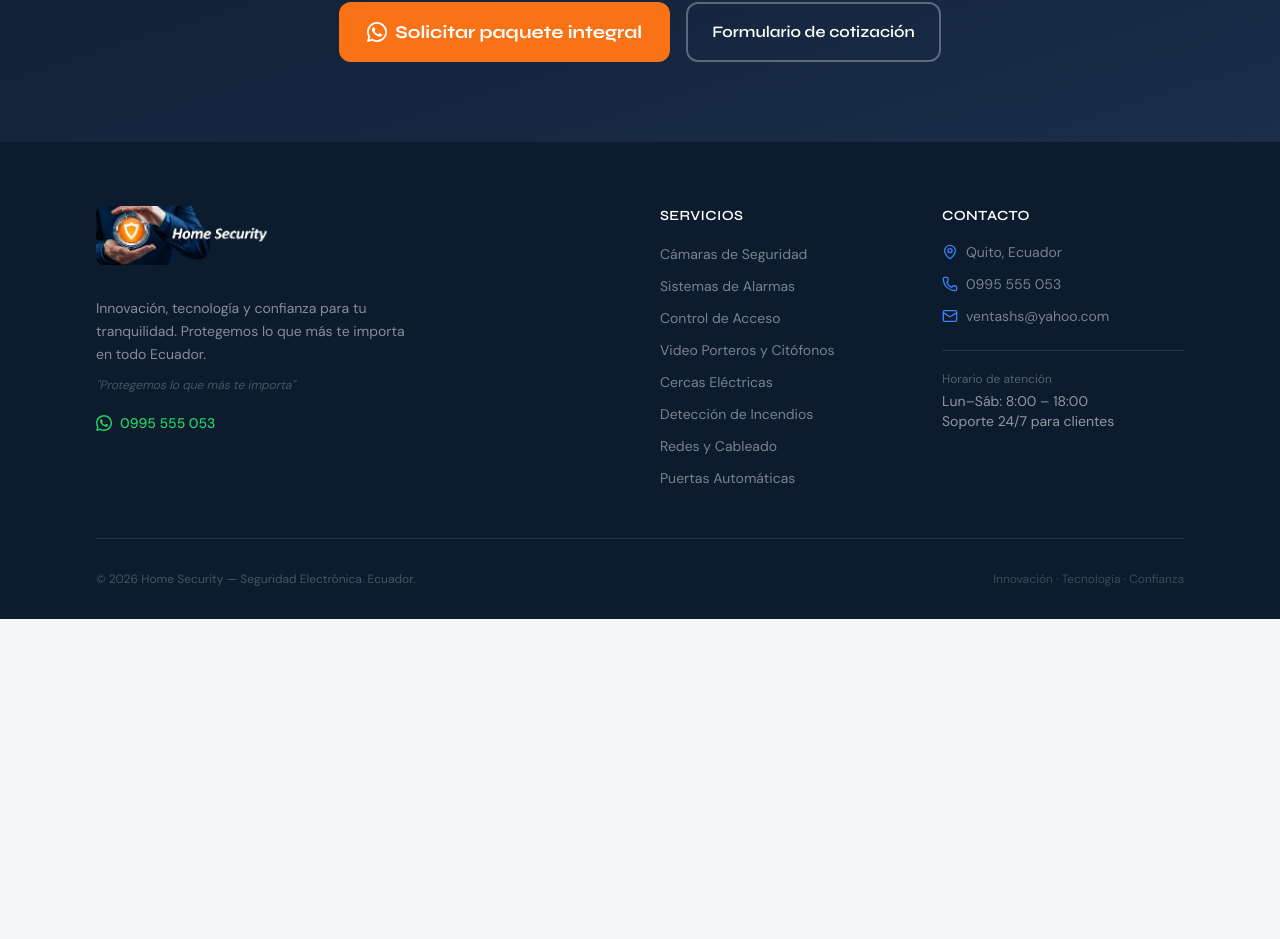
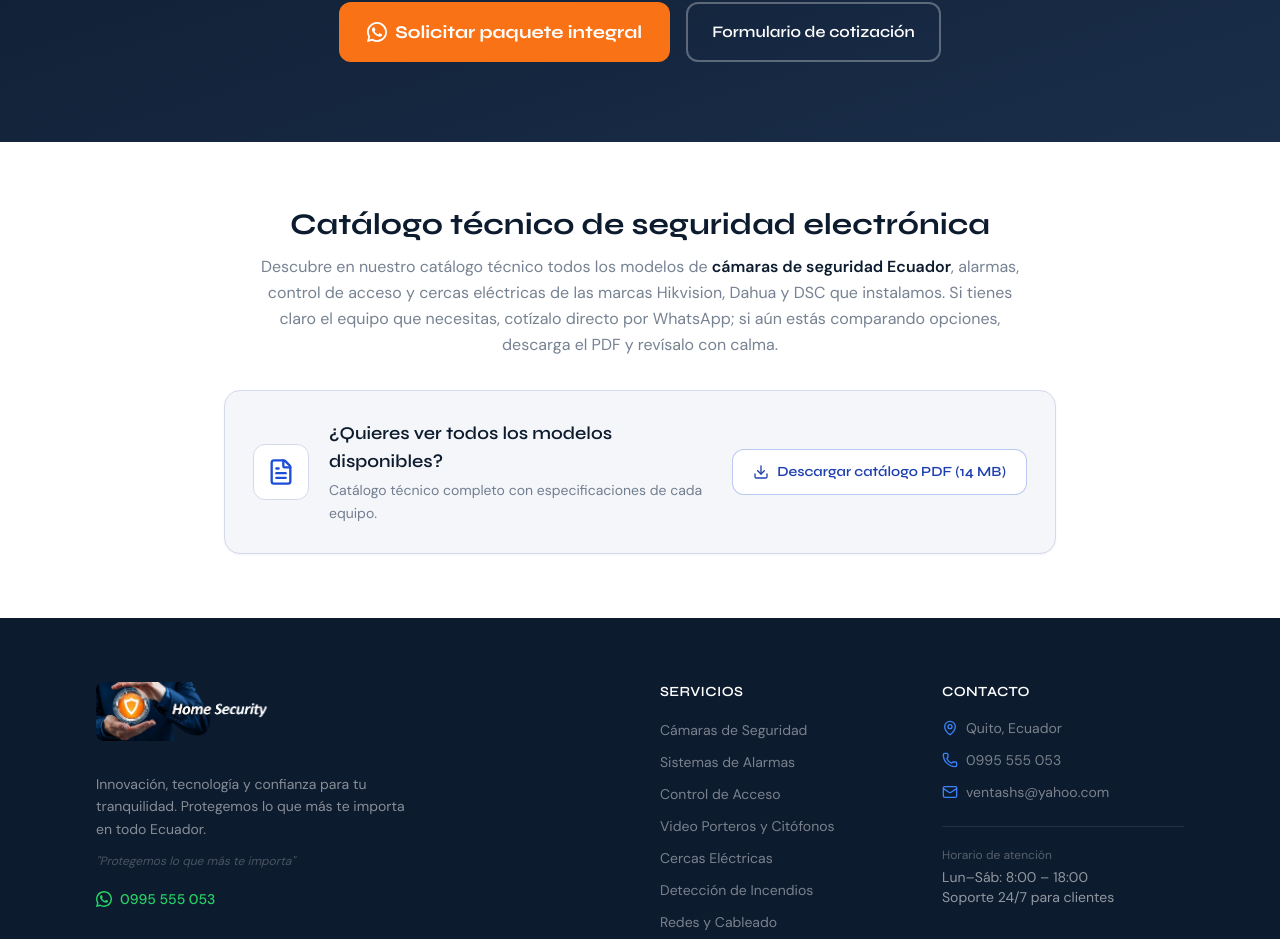
Before and after one commit to KevinCndor/HomeSecurity, a Next.js app: page /servicios in a window 1280 px wide. Shown: the part 6004-6943 px from the top of the page. Before the commit the page ends 6623 px from the top, so only its background shows below. Built offline with nearby package versions, Linux system fonts and the light colour scheme; no server answers.

Commit message:
feat(servicios): add catalog section below bottom CTA

```diff
--- a/app/servicios/page.tsx
+++ b/app/servicios/page.tsx
@@ -2,6 +2,7 @@ import Link from "next/link";
 import Image from "next/image";
 import Footer from "@/components/Footer";
 import WaIcon from "@/components/WaIcon";
+import CatalogDownloadCard from "@/components/CatalogDownloadCard";
 import { Phone, ArrowRight } from "lucide-react";
 
 import { WA_SERVICIOS, PHONE_HREF, PHONE_DISPLAY, waService } from "@/lib/constant";
@@ -162,6 +163,25 @@ export default function ServiciosPage() {
         </div>
       </section>
 
+      {/* Catálogo técnico PDF */}
+      <section className="py-16 bg-white">
+        <div className="max-w-4xl mx-auto px-4 sm:px-6 lg:px-8">
+          <div className="max-w-3xl mx-auto mb-8 text-center">
+            <h2 className="font-display font-bold text-2xl sm:text-3xl text-navy-900 mb-3">
+              Catálogo técnico de seguridad electrónica
+            </h2>
+            <p className="font-body text-navy-800/60 text-base leading-relaxed">
+              Descubre en nuestro catálogo técnico todos los modelos de{" "}
+              <strong className="text-navy-900">cámaras de seguridad Ecuador</strong>, alarmas, control de
+              acceso y cercas eléctricas de las marcas Hikvision, Dahua y DSC que
+              instalamos. Si tienes claro el equipo que necesitas, cotízalo directo por WhatsApp;
+              si aún estás comparando opciones, descarga el PDF y revísalo con calma.
+            </p>
+          </div>
+          <CatalogDownloadCard />
+        </div>
+      </section>
+
       <Footer />
     </main>
   );
```
